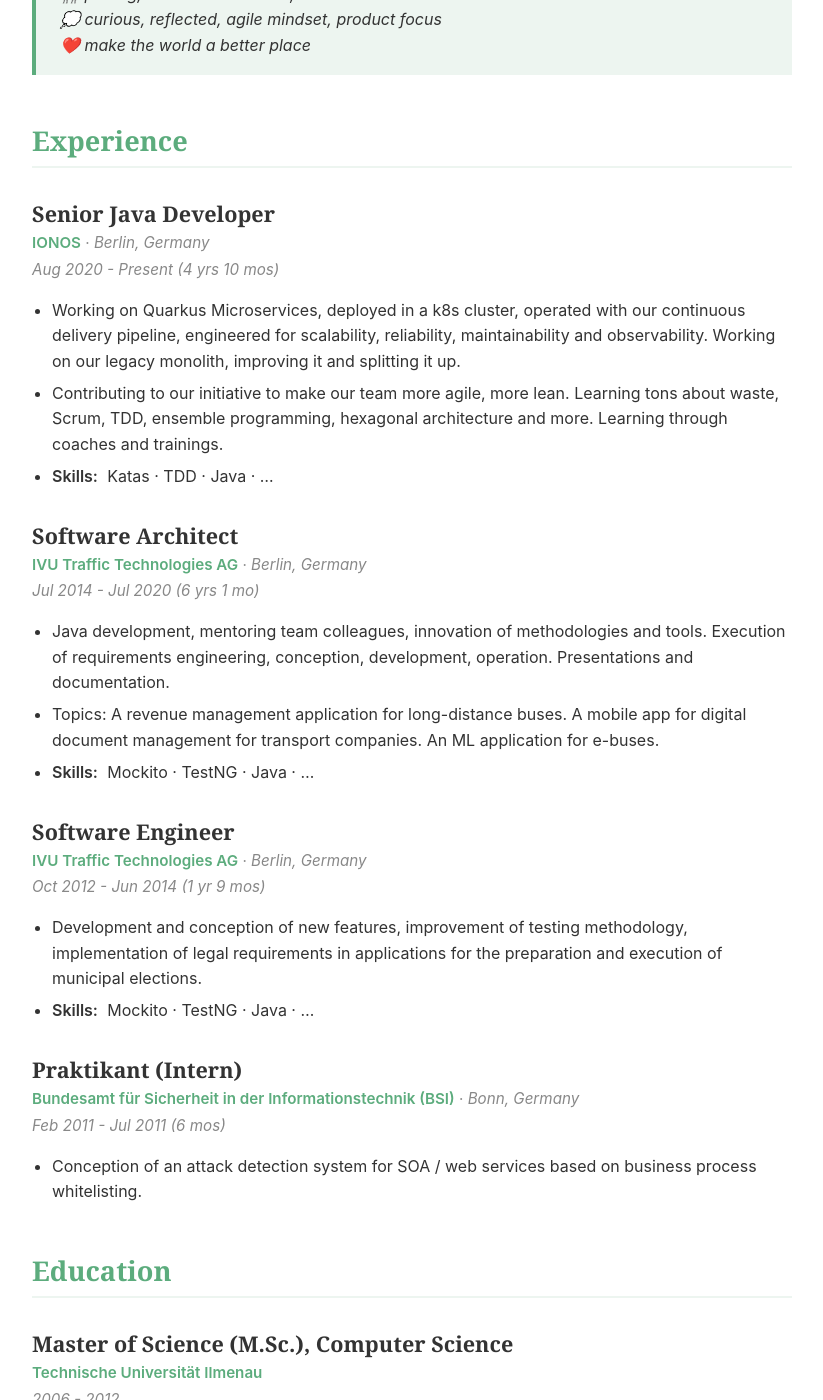
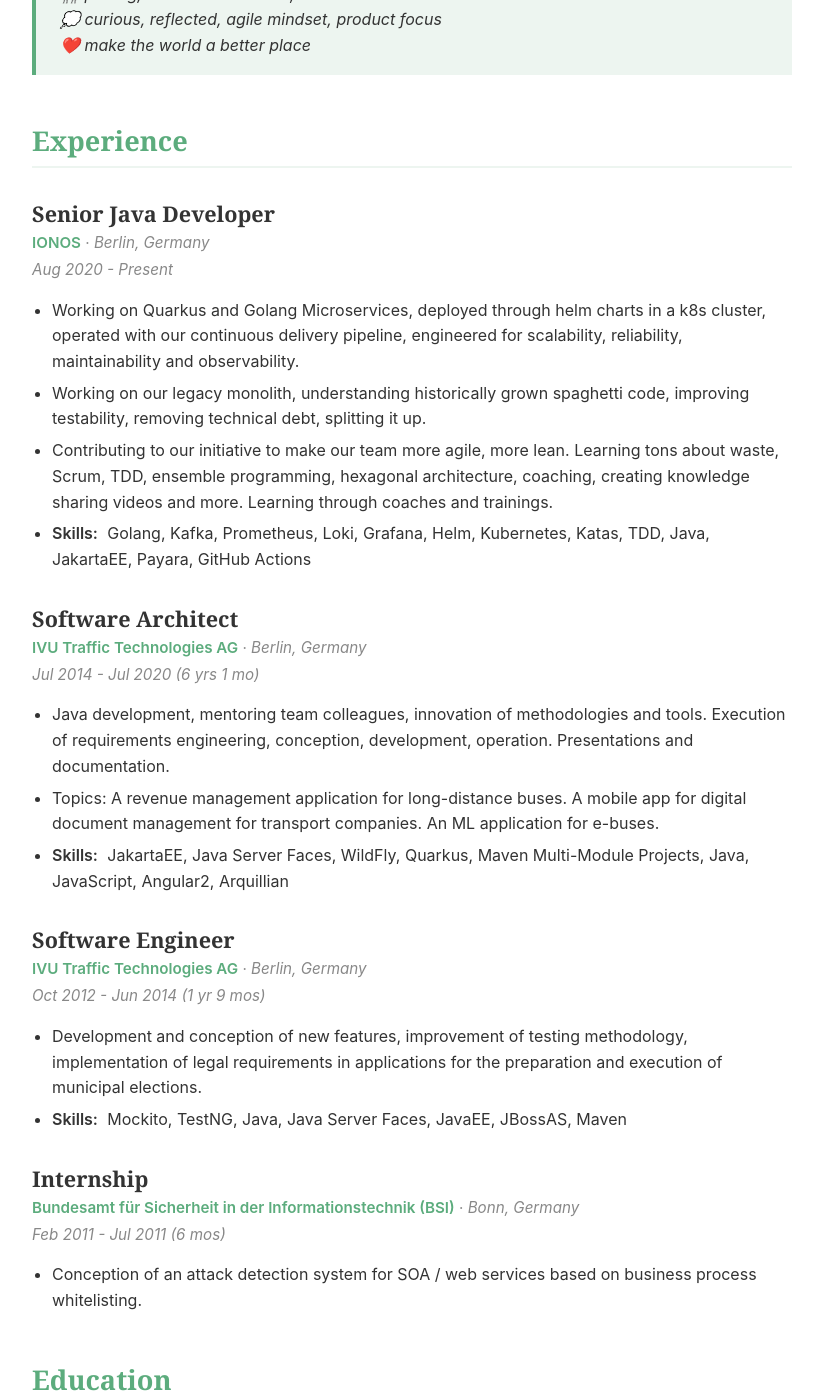
Before and after one commit to fxnn/fxnn.github.io, a Jekyll site: the page built from cv.md, in a window 1280 px wide and 1400 px high, scrolled down 715 px. Shown: the whole window, without its empty margins (228-1051 px from the left). Built offline with Jekyll 4.4.1, drawn with Linux system fonts in a browser that asks for light colours; some of the changed text lies outside the part shown.

Commit message:
docs: refine CV.md

```diff
--- a/cv.md
+++ b/cv.md
@@ -30,11 +30,12 @@ title: Curriculum Vitae
 
 **[IONOS](https://www.ionos.de)** · *Berlin, Germany*
 
-*Aug 2020 - Present (4 yrs 10 mos)*
+*Aug 2020 - Present*
 
-* Working on Quarkus Microservices, deployed in a k8s cluster, operated with our continuous delivery pipeline, engineered for scalability, reliability, maintainability and observability. Working on our legacy monolith, improving it and splitting it up.
-* Contributing to our initiative to make our team more agile, more lean. Learning tons about waste, Scrum, TDD, ensemble programming, hexagonal architecture and more. Learning through coaches and trainings.
-* **Skills:** Katas · TDD · Java · ...
+* Working on Quarkus and Golang Microservices, deployed through helm charts in a k8s cluster, operated with our continuous delivery pipeline, engineered for scalability, reliability, maintainability and observability.
+* Working on our legacy monolith, understanding historically grown spaghetti code, improving testability, removing technical debt, splitting it up.
+* Contributing to our initiative to make our team more agile, more lean. Learning tons about waste, Scrum, TDD, ensemble programming, hexagonal architecture, coaching, creating knowledge sharing videos and more. Learning through coaches and trainings.
+* **Skills:** Golang, Kafka, Prometheus, Loki, Grafana, Helm, Kubernetes, Katas, TDD, Java, JakartaEE, Payara, GitHub Actions
 
 ### Software Architect
 
@@ -44,7 +45,7 @@ title: Curriculum Vitae
 
 * Java development, mentoring team colleagues, innovation of methodologies and tools. Execution of requirements engineering, conception, development, operation. Presentations and documentation.
 * Topics: A revenue management application for long-distance buses. A mobile app for digital document management for transport companies. An ML application for e-buses.
-* **Skills:** Mockito · TestNG · Java · ...
+* **Skills:** JakartaEE, Java Server Faces, WildFly, Quarkus, Maven Multi-Module Projects, Java, JavaScript, Angular2, Arquillian
 
 ### Software Engineer
 
@@ -53,9 +54,9 @@ title: Curriculum Vitae
 *Oct 2012 - Jun 2014 (1 yr 9 mos)*
 
 * Development and conception of new features, improvement of testing methodology, implementation of legal requirements in applications for the preparation and execution of municipal elections.
-* **Skills:** Mockito · TestNG · Java · ...
+* **Skills:** Mockito, TestNG, Java, Java Server Faces, JavaEE, JBossAS, Maven
 
-### Praktikant (Intern)
+### Internship
 
 **[Bundesamt für Sicherheit in der Informationstechnik (BSI)](https://www.bsi.bund.de)** · *Bonn, Germany*
 
@@ -81,7 +82,7 @@ title: Curriculum Vitae
 
 ## Licenses & Certifications
 
-### Professional Scrum Product Owner™ I (PSPO I)
+### Professional Scrum Product Owner I (PSPO I)
 
 Issued May 2023 by [Scrum.org](https://www.scrum.org/certificates/965374)
 
@@ -106,5 +105,5 @@ Issued Jan 2022 by [PeopleCert](https://www.peoplecert.org/for-corporations/cert
 
 ## Organizations
 
-* **[Gesellschaft für Informatik e.V.](https://gi.de)** - Member
+* **[Gesellschaft für Informatik e.V.](https://gi.de)** · Member
   * *Nov 2015 - Present*
```
Also changed, not shown: other parts of cv.md (+0 -2 lines).
